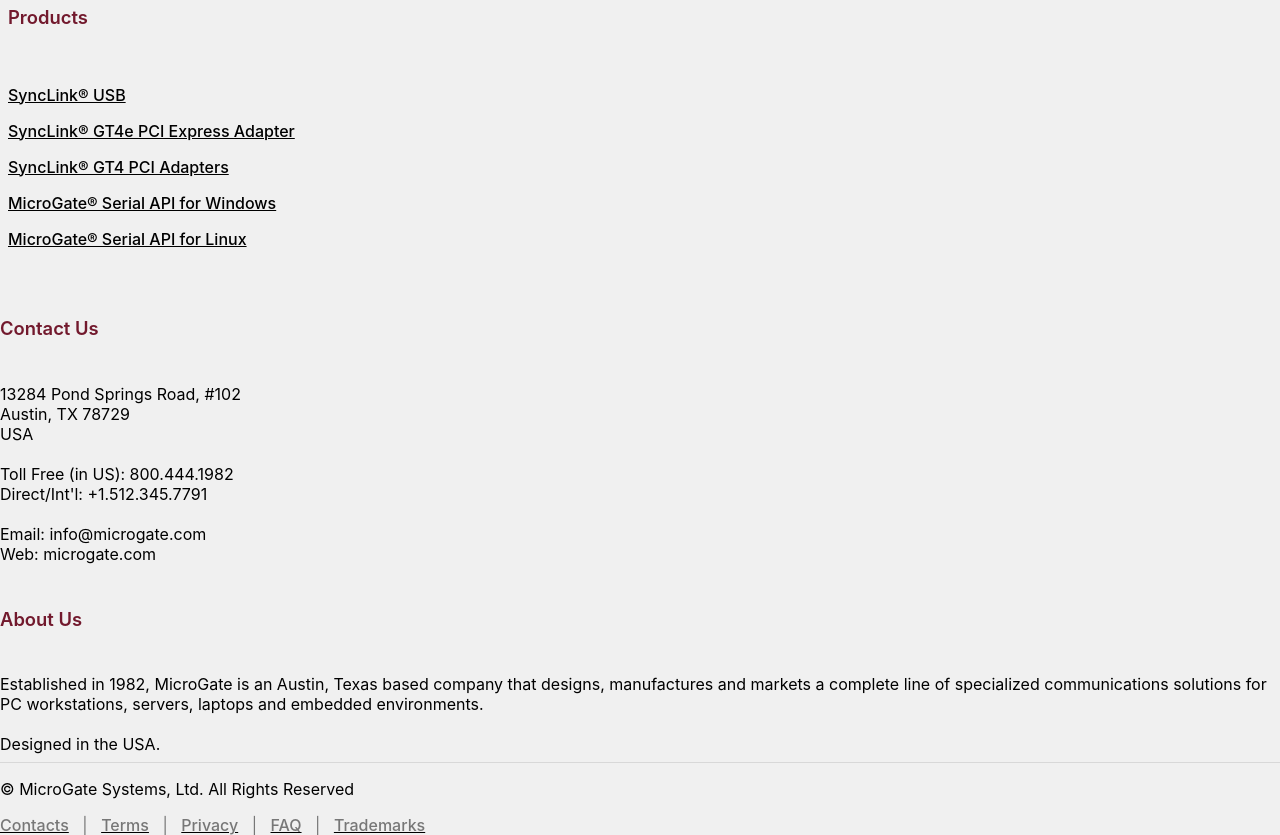
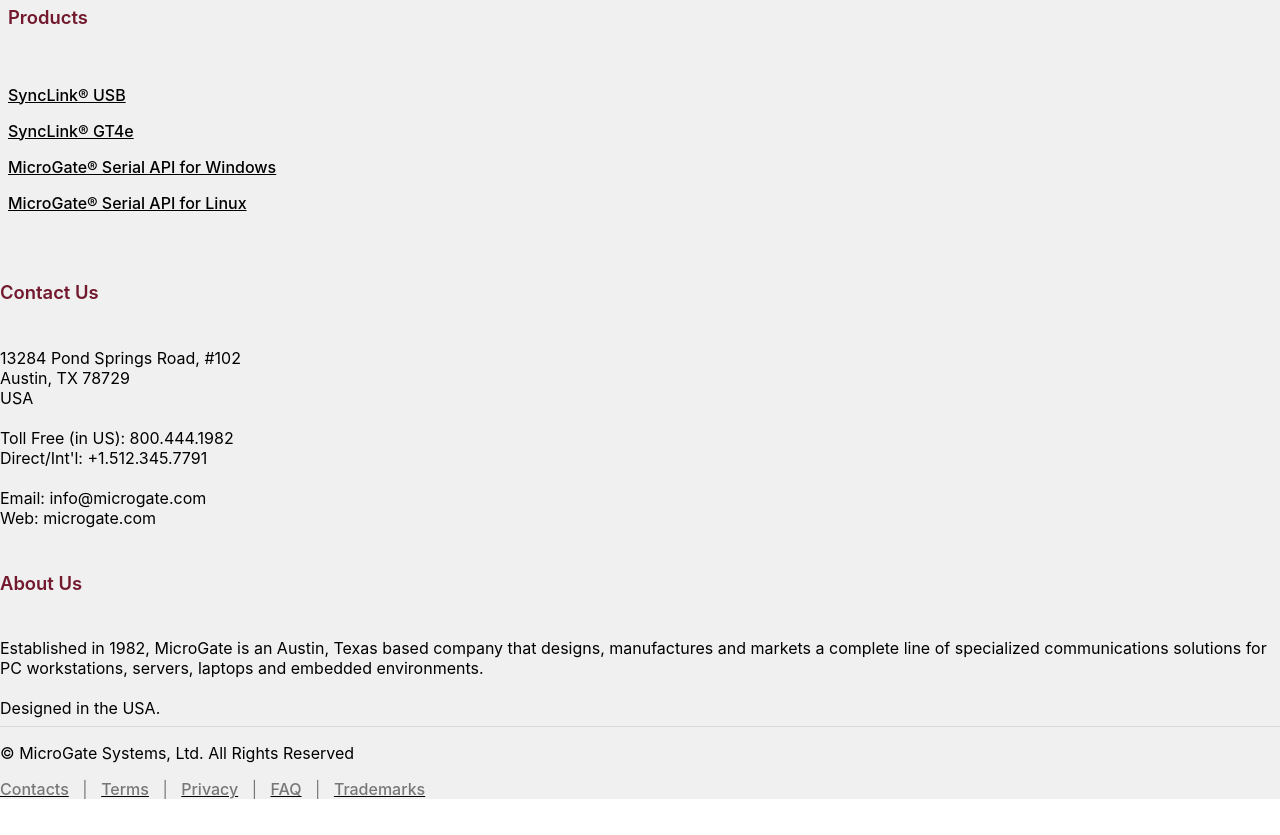
Before and after one commit to wjntx/mgweb, a React (Create React App) app in the folder src/: page /#/USBAdapter in a window 1280 px wide. Shown: the part 4320-5155 px from the top of the page. After the commit the page ends 5119 px from the top, so only its background shows below. Built offline with nearby package versions, Linux system fonts and the light colour scheme; the HTML template or start-up script is replaced by a standard one.

Commit message:
removed the PCI adapter

```diff
--- a/src/components/Footer.js
+++ b/src/components/Footer.js
@@ -70,9 +70,8 @@
                         </ul>
                             <ul>
                                 <li><NavLink to="/sales/"className="navlink">SyncLink® USB</NavLink></li>
-                                <li><NavLink to="/sales/"className="navlink">SyncLink® GT4e PCI Express Adapter</NavLink></li>
-                                <li><NavLink to="/sales/"className="navlink">SyncLink® GT4 PCI Adapters</NavLink></li>
-                                <li><NavLink to="/sales/"className="navlink">MicroGate® Serial API for Windows</NavLink></li>
+                                <li><NavLink to="/sales/"className="navlink">SyncLink® GT4e</NavLink></li>
+                               <li><NavLink to="/sales/"className="navlink">MicroGate® Serial API for Windows</NavLink></li>
                                 <li><NavLink to="/sales/"className="navlink">MicroGate® Serial API for Linux</NavLink></li>
                             </ul>
                         </Col>
```
